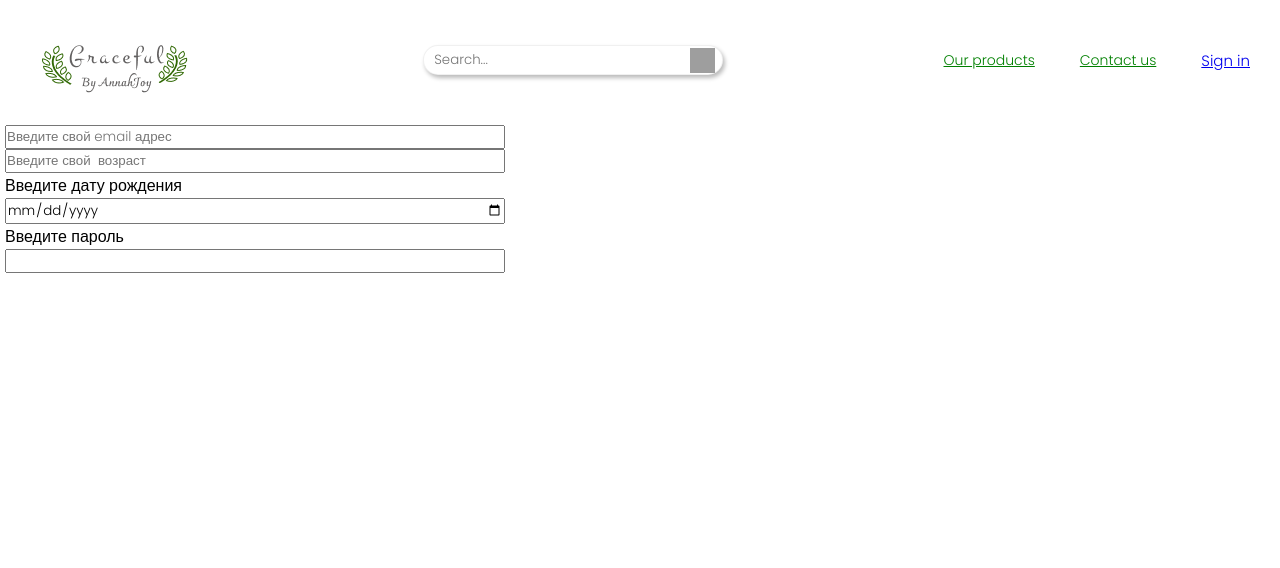
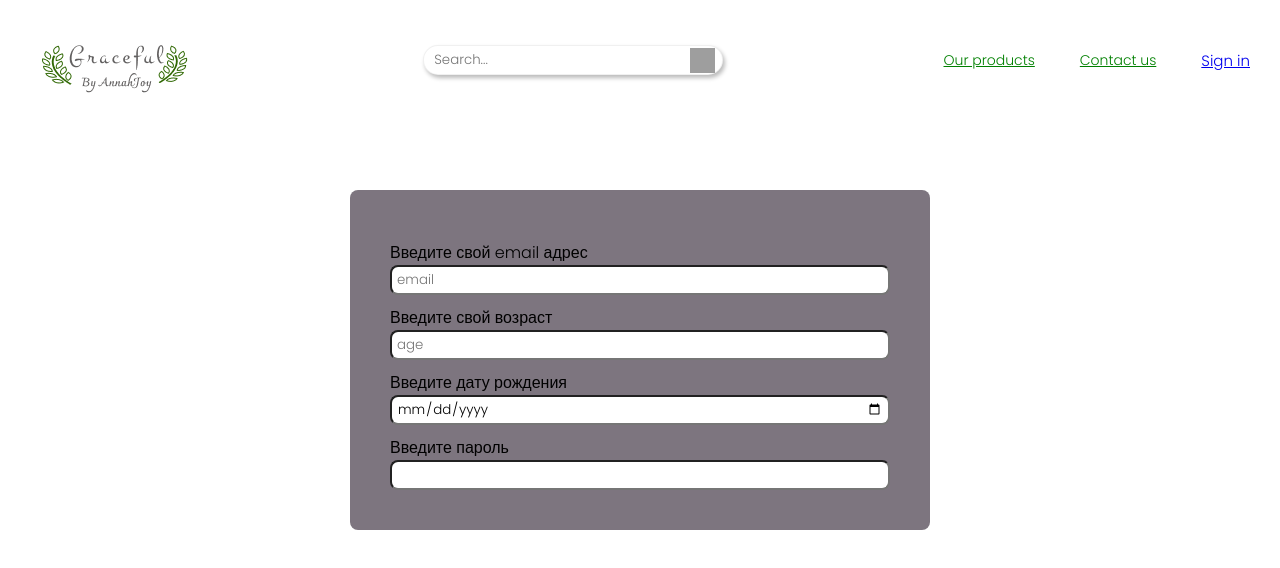
Before and after one commit to iroda95/jewellery, a React (Create React App) app: page /signin in a window 1280 px wide. Shown: the top 568 px of the page. Built offline with nearby package versions, Linux system fonts and the light colour scheme; grey boxes are pictures that could not be loaded.

Commit message:
SignIn added

```diff
--- a/src/App.js
+++ b/src/App.js
@@ -21,5 +21,4 @@ function App() {
     </>
   )
 }
-
 export default App
--- a/src/components/Banner.jsx
+++ b/src/components/Banner.jsx
@@ -1,30 +1,61 @@
-import React from "react";
-import styled from "styled-components";
+import React from "react"
+import styled from "styled-components"
 
+import img from "../images/banner.png"
 
-import img from '../images/banner.png'
-
-const Img = styled('img')`
-    width: 1170px;
+const Img = styled("img")`
+  width: 1200px;
   height: 500px;
   object-fit: cover;
-    padding:2rem;
+  padding: 2rem;
   margin: 0 auto;
-
 `
-const Container = styled('div')`
+const Container = styled("div")`
   width: 100%;
   height: 500px;
   display: flex;
   justify-content: center;
   align-items: center;
+  flex-direction: column;
+  margin-bottom: 4rem;
+`
+const Text = styled("h2")`
+  font-family: "Poppins";
+  font-style: normal;
+  font-weight: 400;
+  font-size: 18px;
+  line-height: 27px;
+
+  letter-spacing: 0.01em;
+
+  color: #494848;
+`
+const Button = styled("button")`
+  font-family: "Roboto";
+  font-style: normal;
+  font-weight: 400;
+  font-size: 20px;
+  color: white;
+  border: none;
+  background-color: #3ab6cc;
+  width: 150px;
+  height: 40px;
+  border-radius: 4px;
+
+  &:hover {
+    background-color: grey;
+  }
 `
 
 const Banner = () => {
-
-    return(
+  return (
     <Container>
       <Img src={img} alt="" />
+      <Text>
+        We sell exquisite jewellery that complements you. Contact us for amazing
+        offers
+      </Text>
+      <Button>Start Shopping</Button>
     </Container>
   )
 }
--- a/src/components/Product.jsx
+++ b/src/components/Product.jsx
@@ -2,17 +2,7 @@ import React from "react"
 import { data, neckleces, bracelets } from "./data"
 import styled from "styled-components"
 
-const Text = styled("h2")`
-  font-family: "Poppins";
-  font-style: normal;
-  font-weight: 400;
-  font-size: 18px;
-  line-height: 27px;
 
-  letter-spacing: 0.01em;
-
-  color: #494848;
-`
 
 const Box = styled("div")`
   display: flex;
@@ -31,22 +21,7 @@ const Block = styled("div")`
   margin: 0 auto;
 `
 
-const Button = styled("button")`
-  font-family: "Roboto";
-  font-style: normal;
-  font-weight: 400;
-  font-size: 20px;
-  color: white;
-  border: none;
-  background-color: #3ab6cc;
-  width: 150px;
-  height: 40px;
-  border-radius: 4px;
 
-  &:hover {
-    background-color: grey;
-  }
-`
 
 const Abc = styled("p")`
   font-family: "Ubuntu";
@@ -100,12 +75,10 @@ const CardButton = styled("button")`
 const Products = () => {
   return (
     <section>
-      <Block>
-        <Text>We sell exquisite jewellery that complements you.
-Contact us for amazing offers</Text>
-<Button>Start Shopping</Button>
-        <Abc>Earrings</Abc>
-      </Block>
+
+
+        <Text2>Earrings</Text2>
+
 
       <Box>
         {data.map((item, index) => (
--- a/src/pages/Home.jsx
+++ b/src/pages/Home.jsx
@@ -13,5 +13,4 @@ const Home = () => {
     </div>
   )
 }
-
 export default Home
--- a/src/pages/SignIn.jsx
+++ b/src/pages/SignIn.jsx
@@ -4,23 +4,42 @@ import styled from "styled-components"
 const Container = styled("div")`
   display: flex;
   flex-direction: column;
-  margin:5px;
+  align-items: center;
+  justify-content: center;
+`
+const Input = styled("input")`
+  width: 500px;
+  height: 30px;
+  padding: 5px;
+  border-radius: 8px;
+`
+const Form=styled('form')`
+  display: flex;
+  margin-top: 70px;
+  background-color: #7d757f;
+  flex-direction: column;
+  border-radius: 8px;
+  padding: 40px;
 `
 
-const Input = styled("input")`
-  width: 500px;
+const Label= styled('label')`
+  margin-top: 10px;
 `
+
 const login = () => {
   return (
     <Container>
-      <Input placeholder="Введите свой email адрес" />
-      <Input placeholder="Введите свой  возраст" type="number" />
-      <label for="birthday">Введите дату рождения</label>
-      <Input id="birthday" type="date" />
-      <label for="password">Введите пароль</label>
-      <Input type="password" />
+      <Form>
+        <Label for="email">Введите свой email адрес</Label>
+        <Input placeholder="email" />
+        <Label for="age">Введите свой возраст</Label>
+        <Input placeholder="age" type="number" />
+        <Label for="birthday">Введите дату рождения</Label>
+        <Input id="birthday" type="date" />
+        <Label for="password">Введите пароль</Label>
+        <Input type="password" />
+      </Form>
     </Container>
   )
 }
-
 export default login
```
Also changed, not shown: src/components/Navbar.jsx (+0 -7 lines). Lines whose indentation alone changed are shown as unchanged.
